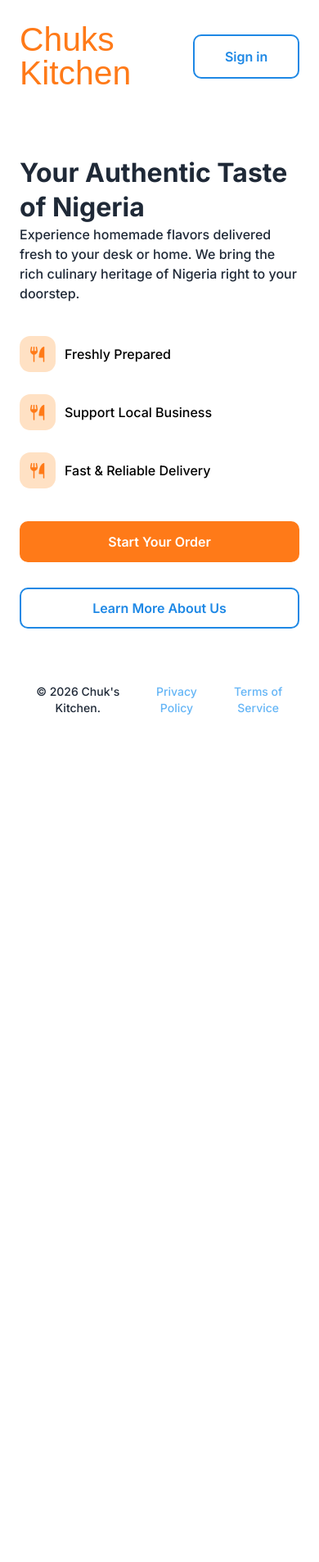
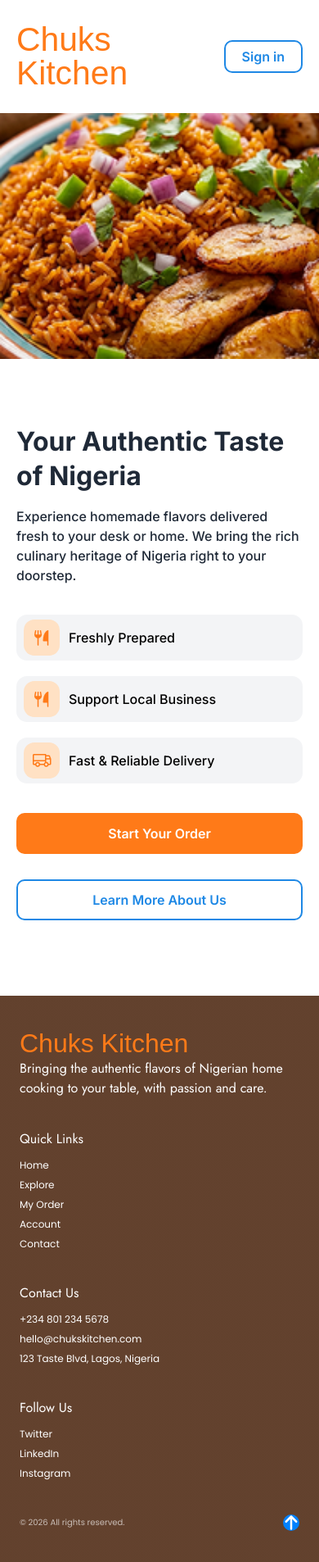
Before and after one commit to Afolabi-bit/chuks-kitchen, a Next.js app: page /onboarding in a window 390 px wide. Shown: the whole page at 82% size. Before the commit the page ends 902 px from the top, so only its background shows below. Built offline with nearby package versions, Linux system fonts and the light colour scheme; a web font is replaced by a local one.

Commit message:
feat: Add initial onboarding page, footer component, and global styles.

```diff
--- a/app/globals.css
+++ b/app/globals.css
@@ -13,7 +13,8 @@
   --font-jost: var(--font-jost);
   --font-poppins: var(--font-poppins);
   --breakpoint-xs: 320px;
-  --breakpoint-sm: 640px;
+  --breakpoint-sm: 375px;
+  --breakpoint-bmd: 640px;
   --breakpoint-md: 768px;
   --breakpoint-lg: 1024px;
   --breakpoint-xl: 1440px;
--- a/app/onboarding/page.tsx
+++ b/app/onboarding/page.tsx
@@ -8,7 +8,7 @@ export default function Onboarding() {
     <main className="font-int">
       <section className=" md:flex min-h-screen xl:h-[1024px]">
         {/* image */}
-        <div className=" lg:h-auto lg:w-[45%] xl:w-[50%] h-full relative">
+        <div className="hidden lg:block lg:h-auto lg:w-[45%] xl:w-[50%] h-full relative">
           <Image
             src="/onboarding-desktop.png"
             alt="image of family feasting"
@@ -16,19 +16,27 @@ export default function Onboarding() {
             className="w-full h-full object-cover"
           />
         </div>
-        <div className="w-full lg:w-[55%] xl:w-[50%] h-full relative flex flex-col px-6 py-[28px] md:px-10 lg:pl-[50px] lg:pr-[40px] xl:pl-[78px] xl:pr-[60px] ">
-          <div className="flex justify-between items-center w-full xl:w-[574px]">
-            <h2 className="font-island text-[#FF7A18] leading-[41px] text-[40.8px] ">
+        <div className="w-full lg:w-[55%] xl:w-[50%] h-full relative flex flex-col  py-[28px]  lg:pl-[50px] lg:pr-[40px] xl:pl-[78px] xl:pr-[60px] ">
+          <div className="flex justify-between items-center w-full px-[20px] lg:px-0 xl:w-[574px]">
+            <h2 className="font-island font-medium text-[#FF7A18] leading-[41px] text-[32px] sm:text-[40.8px] ">
               Chuks Kitchen
             </h2>
-            <button className=" text-[16px] font-semibold leading-[24px] w-[160px] h-[54px] border-2 rounded-[10px] text-[#1E88E5] text-center border-[#1E88E5]">
+            <button className=" text-[16px] font-semibold leading-[24px] w-[100px] h-[40px] md:w-[160px] md:h-[54px] border-2 rounded-[10px] text-[#1E88E5] text-center border-[#1E88E5]">
               Sign in
             </button>
           </div>
 
+          <div className="block lg:hidden mt-[28px] h-[300px] w-full relative">
+            <img
+              src="/onboarding-mobile.png"
+              alt="image of family feasting"
+              className="w-full h-full object-cover object-bottom-left"
+            />
+          </div>
+
           {/* main content */}
-          <div className="w-full xl:w-[557px] mt-20 lg:mt-20 xl:mt-[168px] mb-16 lg:mb-24 xl:mb-[154px]">
-            <h1 className="font-bold text-[32px] leading-[42px] text-[#1F2937] lg:mb-[18px] xl:mb-[24px] ">
+          <div className="w-full xl:w-[557px] mt-10 sm:mt-20 lg:mt-20 xl:mt-[168px] mb-16 lg:mb-24 xl:mb-[154px] px-[20px] md:px-10 lg:px-0">
+            <h1 className="font-bold text-[24px] sm:text-[32px] leading-[32px] sm:leading-[42px] text-[#1F2937] mb-4  lg:mb-[18px] xl:mb-[24px] ">
               Your Authentic Taste of Nigeria
             </h1>
             <p className="font-medium lg:text-[15px] xl:text-[16px] leading-[24px] text-[#1F2937] mb-[36px] text-wr ">
@@ -37,7 +45,7 @@ export default function Onboarding() {
               doorstep.
             </p>
             <ul className="flex flex-wrap gap-[19px_32px] xl:gap-[19px_70px] items-center align-content-start mb-[36px]">
-              <li className="flex items-center gap-[11px] py-[4px]">
+              <li className="flex items-center gap-[11px] p-[6px_9px] w-full h-[56px] bg-[#F3F4F6] rounded-[13px] ">
                 <span className="w-[44px] h-[44px] bg-[#FFE1C4] rounded-[13px] flex items-center justify-center ">
                   <img
                     src="/fork-knife.png"
@@ -50,7 +58,7 @@ export default function Onboarding() {
                 </span>
               </li>
 
-              <li className="flex items-center gap-[11px] py-[4px]">
+              <li className="flex items-center gap-[11px] p-[6px_9px] w-full h-[56px] bg-[#F3F4F6] rounded-[13px] ">
                 <span className="w-[44px] h-[44px] bg-[#FFE1C4] rounded-[13px] flex items-center justify-center ">
                   <img
                     src="/fork-knife.png"
@@ -63,10 +71,10 @@ export default function Onboarding() {
                 </span>
               </li>
 
-              <li className="flex items-center gap-[11px] py-[4px]">
+              <li className="flex items-center gap-[11px] p-[6px_9px] w-full h-[56px] bg-[#F3F4F6] rounded-[13px] ">
                 <span className="w-[44px] h-[44px] bg-[#FFE1C4] rounded-[13px] flex items-center justify-center ">
                   <img
-                    src="/fork-knife.png"
+                    src="/delivery-icon.png"
                     alt="fork"
                     className="object-contain"
                   />
@@ -88,7 +96,7 @@ export default function Onboarding() {
             </div>
           </div>
 
-          {/* footer */}
+          {/* footer
           <div className="text-center">
             <p className="inline-flex gap-2 md:gap-[17px]">
               <span className="font-medium text-[14px] leading-[20px] text-[#1F2937]">
@@ -107,10 +115,30 @@ export default function Onboarding() {
                 Terms of Service
               </a>
             </p>
-          </div>
+          </div> */}
         </div>
       </section>
       <Footer />
     </main>
   );
 }
+/* Frame 1000004286 */
+
+// /* Auto layout */
+// display: flex;
+// flex-direction: row;
+// align-items: center;
+// padding: 6px 9px;
+// gap: 11px;
+
+// width: 330px;
+// height: 56px;
+
+// background: #F3F4F6;
+// border-radius: 8px;
+
+// /* Inside auto layout */
+// flex: none;
+// order: 1;
+// align-self: stretch;
+// flex-grow: 0;
--- a/components/Footer.tsx
+++ b/components/Footer.tsx
@@ -2,20 +2,20 @@ import { FaArrowUp } from "react-icons/fa6";
 
 export default function Footer() {
   return (
-    <footer className=" footer hidden md:flex flex-col items-center text-center w-full h-auto xl:h-[449px] py-[65px] gap-[4px] ">
-      <div className="flex flex-row lg:justify-between xl:justify-center items-start px-6 md:px-10 lg:px-20 gap-8 lg:gap-[60px] xl:gap-[101px] ">
+    <footer className=" footer flex flex-col items-center text-center w-full h-auto xl:h-[449px] py-[40px] md:py-[65px] gap-[4px] ">
+      <div className="flex flex-row flex-wrap lg:flex-nowrap lg:justify-between xl:justify-center items-start px-6 md:px-10 lg:px-20 gap-8 lg:gap-[60px] xl:gap-[101px] ">
         <div className="flex flex-col items-start w-full lg:w-[22%]  xl:w-[229.25px] h-auto xl:h-[218px] ">
-          <h2 className="font-island text-[#FF7A18] leading-[37px] text-[37px] ">
+          <h2 className="font-island text-[#FF7A18] leading-[37px] text-[32px] md:text-[24px] lg:text-[37px] ">
             Chuks Kitchen
           </h2>
-          <p className="font-jost text-[#FFFFFF] lg:text-[20px] xl:text-[24px] leading-[36px] text-left ">
+          <p className="font-jost text-[#FFFFFF] md:text-[12px] lg:text-[20px] xl:text-[24px] xl:leading-[36px] text-left ">
             Bringing the authentic flavors of Nigerian home cooking to your
             table, with passion and care.
           </p>
         </div>
 
         <div className="flex flex-col items-start w-full lg:w-fit  xl:w-[229.25px] h-auto xl:h-[218px] ">
-          <h2 className="font-jost text-[#FFFFFF] text-[24px] leading-[36px] text-left ">
+          <h2 className="font-jost text-[#FFFFFF] md:text-[16px] lg:text-[24px] leading-[36px] text-left ">
             Quick Links
           </h2>
           <ul className="flex flex-col items-start w-full xl:w-[229.25px] h-auto xl:h-[218px] ">
@@ -63,10 +63,10 @@ export default function Footer() {
         </div>
 
         <div className="flex flex-col items-start w-full lg:w-fit  xl:w-[229.25px] h-auto xl:h-[218px] ">
-          <h2 className="font-jost text-[#FFFFFF] text-[24px] leading-[36px] text-left ">
+          <h2 className="font-jost text-[#FFFFFF]  md:text-[16px] lg:text-[24px] leading-[36px] text-left ">
             Contact Us
           </h2>
-          <ul className="flex flex-col items-start w-full xl:w-[229.25px] h-auto xl:h-[218px] ">
+          <ul className="flex flex-col items-start text-left w-full xl:w-[229.25px] h-auto xl:h-[218px] ">
             <li>
               <a
                 href="#"
@@ -86,7 +86,7 @@ export default function Footer() {
             <li>
               <a
                 href="#"
-                className="font-poppins text-[12px] leading-[20px] text-[#FFFFFF] "
+                className="font-poppins text-[12px] text-wrap leading-[20px] text-[#FFFFFF] "
               >
                 123 Taste Blvd, Lagos, Nigeria
               </a>
@@ -95,7 +95,7 @@ export default function Footer() {
         </div>
 
         <div className="flex flex-col items-start w-full lg:w-fit  xl:w-[229.25px] h-auto xl:h-[218px] ">
-          <h2 className="font-jost text-[#FFFFFF] text-[24px] leading-[36px] text-left ">
+          <h2 className="font-jost text-[#FFFFFF] text-[16px] lg:text-[24px] leading-[36px] text-left ">
             Follow Us
           </h2>
           <ul className="flex flex-col items-start w-full xl:w-[229.25px] h-auto xl:h-[218px] ">
@@ -128,10 +128,10 @@ export default function Footer() {
       </div>
 
       <div className="mt-[36px] flex justify-between items-center w-full px-6 md:px-10 lg:px-20 xl:px-[110px] ">
-        <p className="font-poppins text-[12px] leading-[20px] text-[#FFFFFF]/65 ">
+        <p className="font-poppins text-[10px] lg:text-[12px] leading-[20px] text-[#FFFFFF]/65 ">
           &copy; {new Date().getFullYear()} All rights reserved.
         </p>
-        <button className="text-white size-[52px] rounded-full bg-[#0081FE] flex items-center justify-center cursor-pointer  ">
+        <button className="text-white md:size-[40px] lg:size-[52px] rounded-full bg-[#0081FE] flex items-center justify-center cursor-pointer  ">
           <FaArrowUp className="size-[20px]" />
         </button>
       </div>
```
Also changed, not shown: public/onboarding-mobile.png (added).
